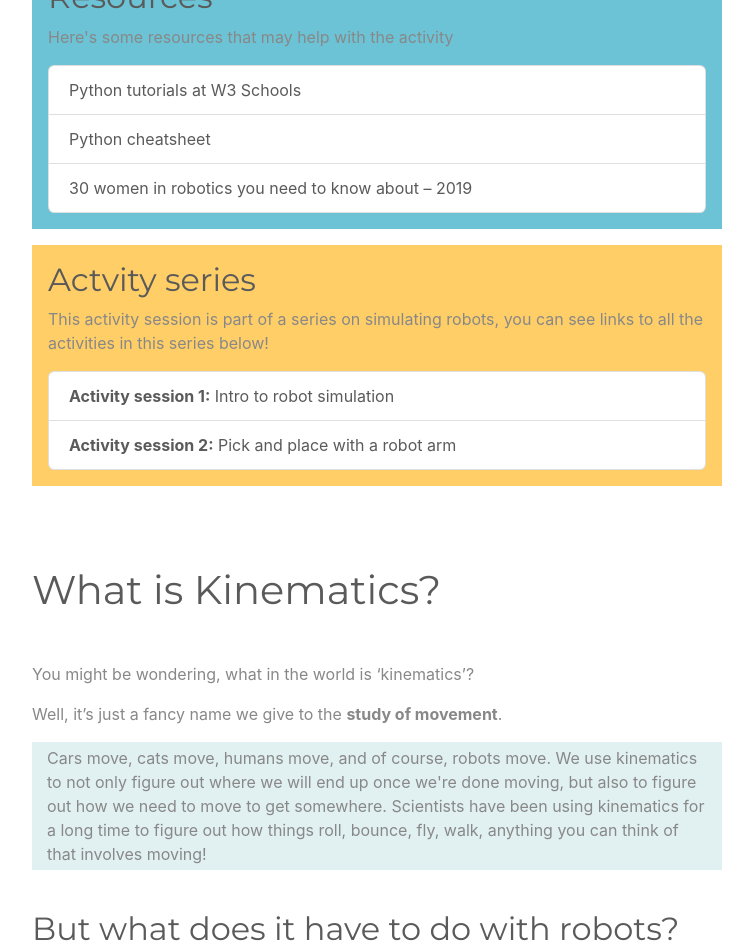
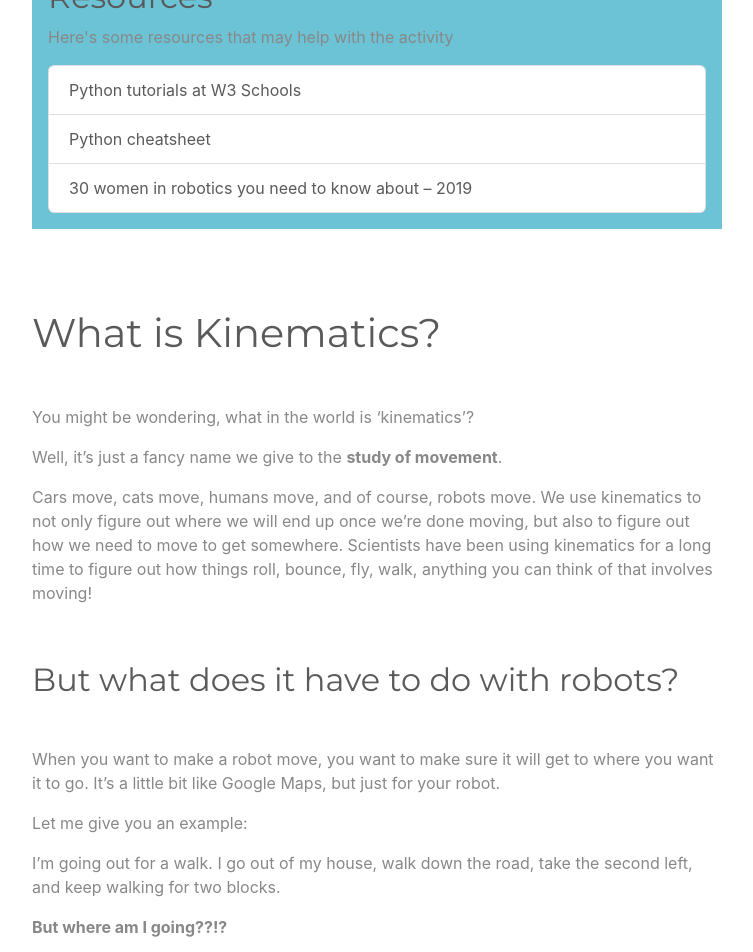
Before and after one commit to samhohcm/Robot-Kinematics-Remote-Worksheet-1, a Jekyll site: the page built from index.md, in a window 1280 px wide and 1400 px high, scrolled down 1113 px. Shown: the top 952 px of the window, without its empty margins (263-1016 px from the left). Built offline with Jekyll 4.4.1, drawn with Linux system fonts in a browser that asks for light colours; some of the changed text lies outside the part shown.

Commit message:
Update index.md

```diff
--- a/index.md
+++ b/index.md
@@ -44,15 +44,6 @@ This session is designed to be fun! The idea is that we can follow it together o
 </ul>
 </div>
 
-<div id="sessionLinkPanel" class="container p-3 my-3 bg-warning">
-<h2>Actvity series</h2>
-  <p>This activity session is part of a series on simulating robots, you can see links to all the activities in this series below!</p>
-<ul class="list-group">
-  <a href="https://meisben.github.io/girlsIntoCoding-robotbenchmark-activity/" target="_blank" class="list-group-item list-group-item-action"><b>Activity session 1:</b> Intro to robot simulation</a>
-  <a href="https://meisben.github.io/girlsIntoCoding-robotbenchmark-activity2/" target="_blank" class="list-group-item list-group-item-action"><b>Activity session 2:</b> Pick and place with a robot arm</a>
-</ul>
-</div>
-
 <!--Comment: This is the end of html bootstrap-->
 
 
@@ -67,11 +58,8 @@ You might be wondering, what in the world is 'kinematics'?
 
 Well, it's just a fancy name we give to the **study of movement**.
 
-<div class="container py-1" style="background-color:#e1f0f1;">
-
 Cars move, cats move, humans move, and of course, robots move. We use kinematics to not only figure out where we will end up once we're done moving, but also to figure out how we need to move to get somewhere. Scientists have been using kinematics for a long time to figure out how things roll, bounce, fly, walk, anything you can think of that involves moving!
 
-</div>
 
 <br>
 
@@ -144,7 +132,7 @@ Okay, let's get to the fun bit!
 
 <!--Comment: Back to markdown -->
 
-First, we need to build our robot arm. You should have the following items:
+First, we need to start to build our robot arm. Expand the headings below (click on them) to see each step of the instructions.
 
 <!-- Photo of all the parts-->
 
@@ -152,7 +140,7 @@ First, we need to build our robot arm. You should have the following items:
 
   <div class="card">
     <div class="card-header">
-      <a class="card-link" data-toggle="collapse" href="#collapseOne">
+      <a class="collapsed card-link" data-toggle="collapse" href="#collapseOne">
         Check contents of box
       </a>
     </div>
```
Also changed, not shown: other parts of index.md (+1 -1 lines).
